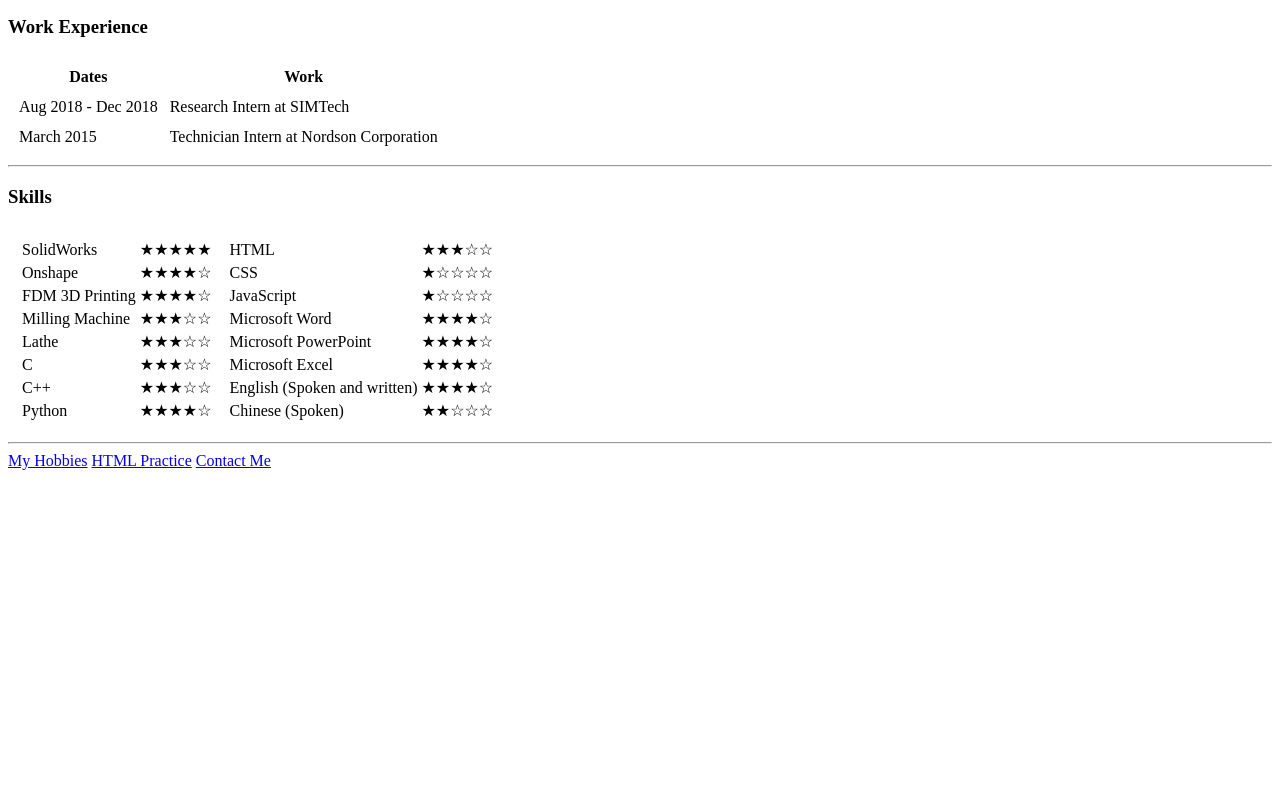
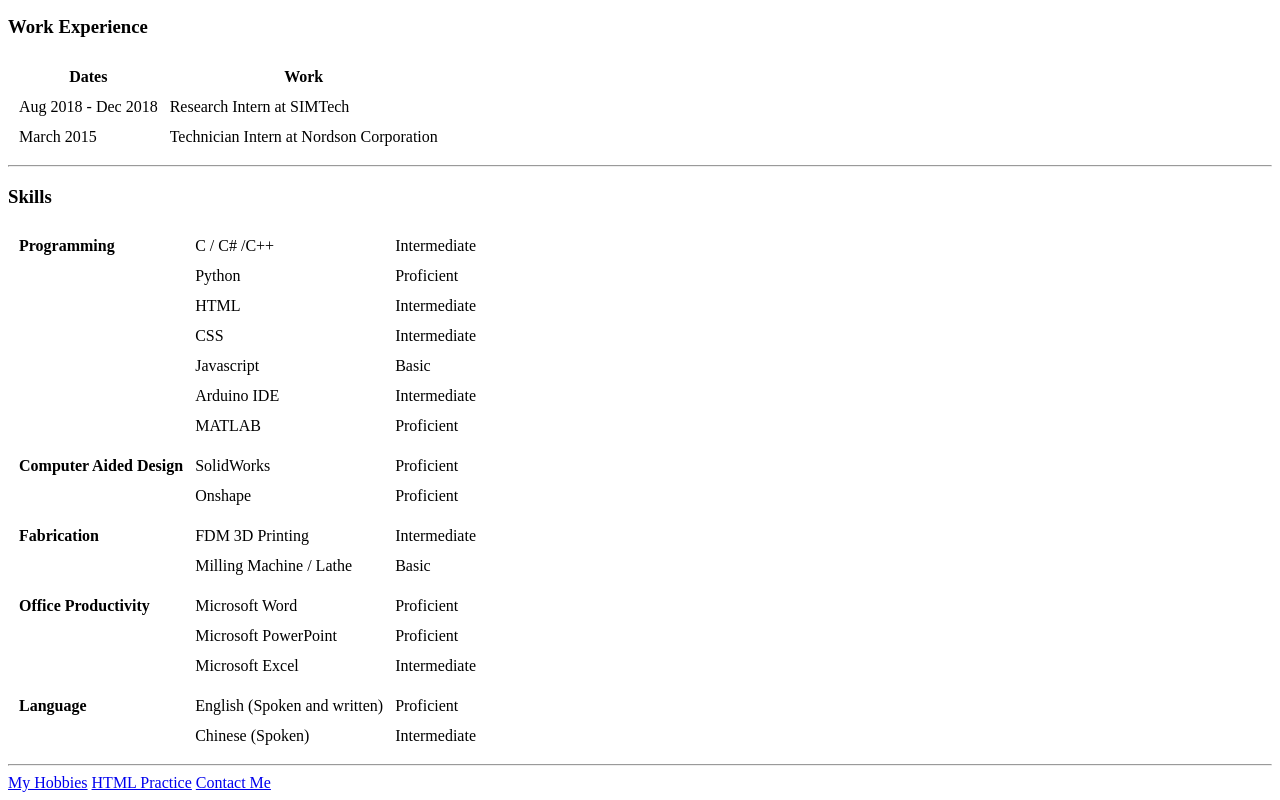
Before and after one commit to boonewy/cv, a plain HTML site: page index.html in a window 1280 px wide. Shown: the part 416-1216 px from the top of the page. Before the commit the page ends 894 px from the top, so only its background shows below. Drawn offline with Linux system fonts and the light colour scheme.

Commit message:
Update index.html

```diff
--- a/index.html
+++ b/index.html
@@ -69,78 +69,92 @@
   <h3>Skills</h3>
   <table cellspacing="10">
     <tr>
-      <td>
-        <table>
-          <tr>
-            <td>SolidWorks</td>
-            <td>★★★★★</td>
+      <td><b>Programming</b></td>
+      <td>C / C# /C++</td>
+      <td>Intermediate</td>
     </tr>
     <tr>
-            <td>Onshape</td>
-            <td>★★★★☆</td>
+      <td></td>
+      <td>Python</td>
+      <td>Proficient</td>
     </tr>
     <tr>
-            <td>FDM 3D Printing</td>
-            <td>★★★★☆</td>
+      <td></td>
+      <td>HTML</td>
+      <td>Intermediate</td>
     </tr>
     <tr>
-            <td>Milling Machine</td>
-            <td>★★★☆☆</td>
+      <td></td>
+      <td>CSS</td>
+      <td>Intermediate</td>
     </tr>
     <tr>
-            <td>Lathe</td>
-            <td>★★★☆☆</td>
+      <td></td>
+      <td>Javascript</td>
+      <td>Basic</td>
     </tr>
     <tr>
-            <td>C</td>
-            <td>★★★☆☆</td>
+      <td></td>
+      <td>Arduino IDE</td>
+      <td>Intermediate</td>
     </tr>
     <tr>
-            <td>C++</td>
-            <td>★★★☆☆</td>
+      <td></td>
+      <td>MATLAB</td>
+      <td>Proficient</td>
     </tr>
     <tr>
-            <td>Python</td>
-            <td>★★★★☆</td>
-          </tr>
-        </table>
-      </td>
-      <td>
-        <table>
-          <tr>
-            <td>HTML</td>
-            <td>★★★☆☆</td>
     </tr>
     <tr>
-            <td>CSS</td>
-            <td>★☆☆☆☆</td>
+      <td><b>Computer Aided Design</b></td>
+      <td>SolidWorks</td>
+      <td>Proficient</td>
     </tr>
     <tr>
-            <td>JavaScript</td>
-            <td>★☆☆☆☆</td>
+      <td></td>
+      <td>Onshape</td>
+      <td>Proficient</td>
     </tr>
     <tr>
-            <td>Microsoft Word</td>
-            <td>★★★★☆</td>
     </tr>
     <tr>
-            <td>Microsoft PowerPoint</td>
-            <td>★★★★☆</td>
+      <td><b>Fabrication</b></td>
+      <td>FDM 3D Printing</td>
+      <td>Intermediate</td>
     </tr>
     <tr>
-            <td>Microsoft Excel</td>
-            <td>★★★★☆</td>
+      <td></td>
+      <td>Milling Machine / Lathe</td>
+      <td>Basic</td>
     </tr>
     <tr>
-            <td>English (Spoken and written)</td>
-            <td>★★★★☆</td>
     </tr>
     <tr>
+      <td><b>Office Productivity</b></td>
+      <td>Microsoft Word</td>
+      <td>Proficient</td>
+    </tr>
+    <tr>
+      <td></td>
+      <td>Microsoft PowerPoint</td>
+      <td>Proficient</td>
+    </tr>
+    <tr>
+      <td></td>
+      <td>Microsoft Excel</td>
+      <td>Intermediate</td>
+    </tr>
+    <tr>
+    </tr>
+    <tr>
+      <td><b>Language</b></td>
+      <td>English (Spoken and written)</td>
+      <td>Proficient</td>
+    </tr>
+    <tr>
+      <td></td>
       <td>Chinese (Spoken)</td>
-            <td>★★☆☆☆</td>
-          </tr>
-        </table>
-      </td>
+      <td>Intermediate</td>
     </tr>
   </table>
 
```
Lines whose indentation alone changed are shown as unchanged.
